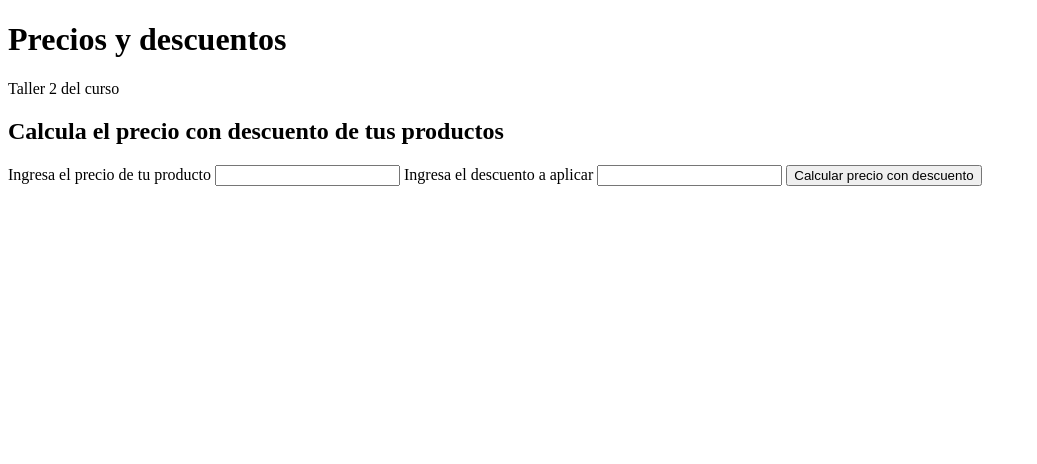
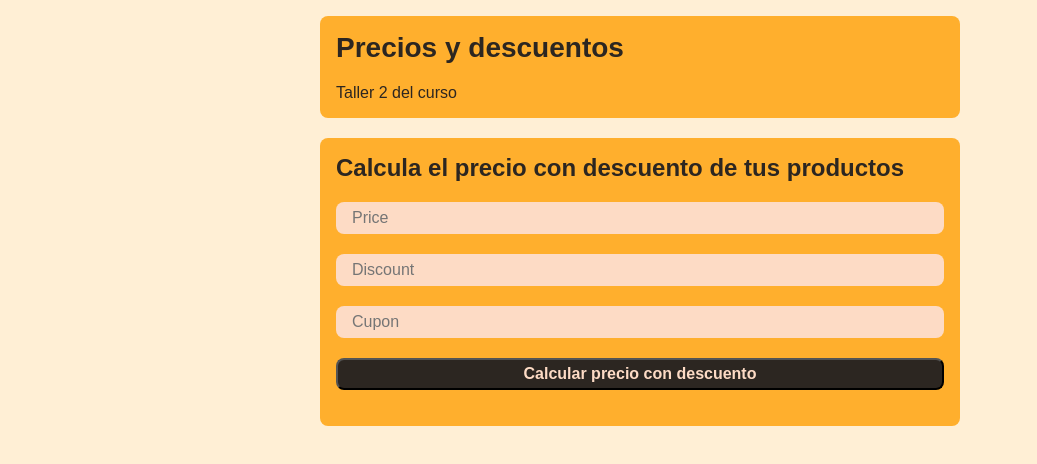
Before and after one commit to andresgrdn/curso-practico-js, a plain HTML site: page descuentos.html in a window 1280 px wide. Shown: the whole page, without its empty margins (0-1037 px from the left). Drawn offline with Linux system fonts and the light colour scheme.

Commit message:
Reto 2: Cupones y un poco de estilos

```diff
--- /dev/null
+++ b/descuentos.css
@@ -0,0 +1,126 @@
+:root {
+  --primary: #ffefd5;
+  --secondary: #ffaf2d;
+  --bg-light: #fddbc5;
+  --bg-dark: #2c2621;
+
+  --text-light: #fddbc5;
+  --text-dark: #2c2621;
+
+  --space-sm: 16px;
+  --space-md: 20px;
+
+  --round-sm: 8px;
+  --round-md: 12px;
+
+  --sm: 1.6rem;
+  --md: 2.4rem;
+  --lg: 2.8rem;
+}
+
+* {
+  box-sizing: border-box;
+  padding: 0;
+  margin: 0;
+}
+
+html {
+  font-size: 62.5%;
+}
+
+body {
+  display: flex;
+  justify-content: center;
+
+  padding: var(--space-sm);
+  min-height: 100vh;
+
+  font-family: sans-serif;
+  font-size: 1.6rem;
+
+  background-color: var(--primary);
+}
+
+.container {
+  width: 640px;
+}
+
+
+.header {
+  margin-bottom: var(--space-md);
+  border-radius: var(--round-sm);
+  padding: var(--space-sm);
+
+  background-color: var(--secondary);
+}
+
+.header__title {
+  margin-bottom: var(--space-md);
+
+  font-size: var(--lg);
+
+  color: var(--text-dark);
+}
+
+.header__description {
+  font-size: var(--sm);
+
+  color: var(--text-dark);
+}
+
+.card {
+  border-radius: var(--round-sm);
+  padding: var(--space-sm);
+
+  background-color: var(--secondary);
+}
+
+.card__title {
+  margin-bottom: var(--space-md);
+
+  font-size: var(--md);
+
+  color: var(--text-dark);
+}
+
+.card__form {
+  display: flex;
+  flex-direction: column;
+}
+
+.card__label {
+  display: none;
+  margin-bottom: var(--space-sm);
+
+  font-size: var(--sm);
+}
+
+.card__input {
+  margin-bottom: var(--space-md);
+  border: none;
+  border-radius: var(--round-sm);
+  padding: 0 var(--space-sm);
+  height: 32px;
+
+  font-size: var(--sm);
+
+  background-color: var(--bg-light);
+}
+
+.card__button {
+  margin-bottom: var(--space-md);
+  border-radius: var(--round-sm);
+  height: 32px;
+
+  font-size: var(--sm);
+  font-weight: bold;
+
+  background-color: var(--bg-dark);
+  color: var(--text-light);
+}
+
+.card__total {
+  font-size: var(--md);
+
+  color: var(--text-dark);
+}
--- a/descuentos.html
+++ b/descuentos.html
@@ -7,32 +7,41 @@
   <meta name="viewport" content="width=device-width, initial-scale=1.0">
   <title>Descuentos y porcentajes | Curso practico de js Platzi</title>
 
-  <script src="./descuentos.js"></script>
+  <link rel="stylesheet" href="descuentos.css">
 </head>
 
 <body>
-  <header>
-    <h1>Precios y descuentos</h1>
-    <p>Taller 2 del curso</p>
-  </header>
+  <div class="container">
 
-  <section>
-    <h2>Calcula el precio con descuento de tus productos</h2>
+    <header class="header">
+      <h1 class="header__title">Precios y descuentos</h1>
+      <p class="header__description">Taller 2 del curso</p>
+    </header>
 
-    <form>
-      <label for="InputPrice">Ingresa el precio de tu producto</label>
-      <input type="number" id="InputPrice">
+    <section class="card">
+      <h2 class="card__title">Calcula el precio con descuento de tus productos</h2>
 
-      <label for="InputDiscount">Ingresa el descuento a aplicar</label>
-      <input type="number" id="InputDiscount">
+      <form class="card__form">
+        <label class="card__label" for="InputPrice">El precio de del producto va aqui:</label>
+        <input class="card__input" type="number" id="InputPrice" placeholder="Price">
 
-      <button type="button" onclick="onClickButtonPriceDiscount()">
-        Calcular precio con descuento
-      </button>
+        <label class="card__label" for="InputDiscount">El descuento para aplicarlo al precio:</label>
+        <input class="card__input" type="number" id="InputDiscount" placeholder="Discount">
 
-      <p id="ResultPrice"></p>
-    </form>
-  </section>
+        <label class="card__label" for="InputCupon">El cupon puedes ingresarlo aqui:</label>
+        <input class="card__input" type="text" id="InputCupon" placeholder="Cupon">
+
+        <button class="card__button" type="button" onclick="onClickButtonPriceDiscount()">
+          Calcular precio con descuento
+        </button>
+
+        <p id="ResultPrice" class="card__total"></p>
+      </form>
+    </section>
+
+  </div>
+
+  <script src="./descuentos.js"></script>
 </body>
 
 </html>
--- a/descuentos.js
+++ b/descuentos.js
@@ -1,39 +1,49 @@
-/* const precioOriginal = 120;
-const descuento = 18; // 20%
+function checkCupon(cuponCode) {
+  const cupones = [
+    { code: "low_code", desc: 5 },
+    { code: "456", desc: 10 },
+    { code: "789", desc: 15 },
+    { code: "101", desc: 20 },
+  ];
 
-const porcentajePrecioOriginalConDescuento = 100 - descuento;
+  const cupon = cupones.find((cupon) => {
+    return cupon.code === cuponCode;
+  });
 
-const precioConDescuento =
-  (precioOriginal * porcentajePrecioOriginalConDescuento) / 100;
+  return cupon;
+}
 
-console.log({
-  precioOriginal,
-  descuento,
-  porcentajePrecioOriginalConDescuento,
-  precioConDescuento,
-}); */
+function calcularPrecioConDescuento(precio, descuento, cuponCode) {
+  const cuponAplicado = checkCupon(cuponCode);
 
-function calcularPrecioConDescuento(precio, descuento) {
-  const porcentajePrecioConDescuento = 100 - descuento;
-  const precioConDescuento = (precio * porcentajePrecioConDescuento) / 100;
+  let sum_desc = Number(descuento);
+  if (cuponAplicado) {
+    sum_desc += cuponAplicado.desc;
+  }
 
-  return precioConDescuento;
+  const porcentaje_menosDescuento = 100 - sum_desc;
+  const precioFinal = (precio * porcentaje_menosDescuento) / 100;
+
+  return precioFinal;
 }
 
 // Interaccion con HTML
 
 function onClickButtonPriceDiscount() {
   const input_price = document.getElementById("InputPrice");
-  const input_discount = document.getElementById("InputPrice");
+  const input_discount = document.getElementById("InputDiscount");
+  const input_cupon = document.getElementById("InputCupon");
 
   const price_value = input_price.value;
   const discount_value = input_discount.value;
+  const cupon_value = input_cupon.value;
 
   const precio_con_descuento = calcularPrecioConDescuento(
     price_value,
-    discount_value
+    discount_value,
+    cupon_value
   );
 
   const resultPrice = document.getElementById("ResultPrice");
-  resultPrice.innerHTML = `El precio con descuento es: $ ${precio_con_descuento}`;
+  resultPrice.innerHTML = `Total con descuentos: $ ${precio_con_descuento}`;
 }
```
